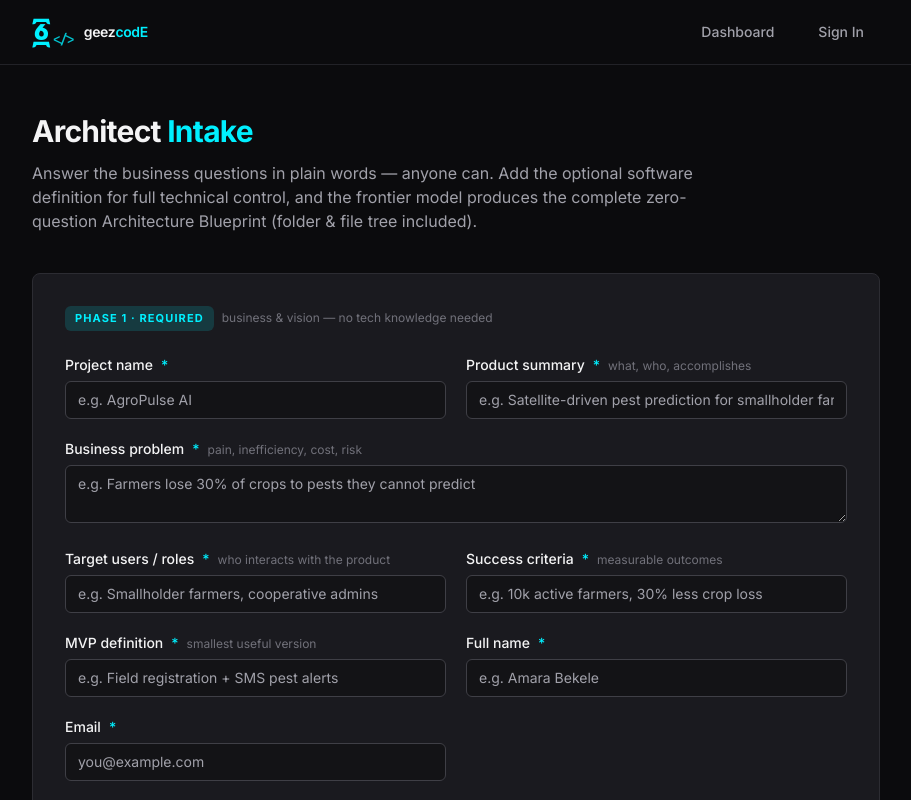
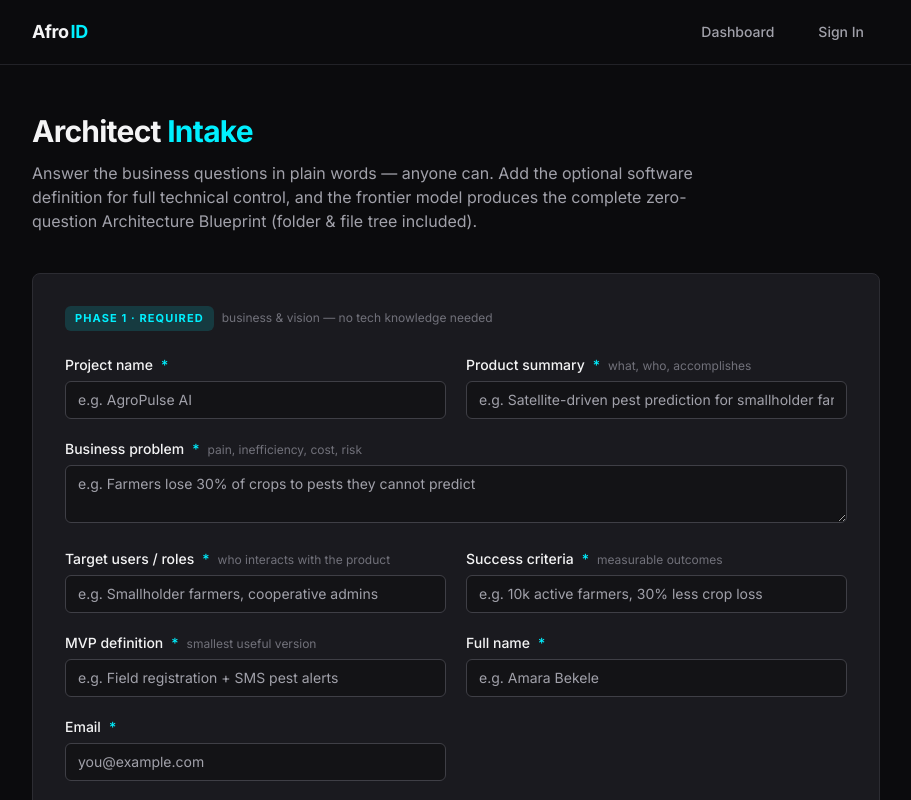
Before and after one commit to enrolconsultancy1-hue/Afroid, a Next.js app in the folder apps/web/: page /intake in a window 1280 px wide. Shown: the top 800 px of the page, without its empty margins (184-1095 px from the left). Built offline with nearby package versions, Linux system fonts and the light colour scheme.

Commit message:
brand(web): replace geezcodE logo with AfroID brand on intake, login, register, dashboard pages

```diff
--- a/apps/web/src/app/dashboard/page.tsx
+++ b/apps/web/src/app/dashboard/page.tsx
@@ -4,7 +4,7 @@ import { useEffect, useState } from "react";
 import Link from "next/link";
 import { useRouter } from "next/navigation";
 import { useAuthStore } from "@/stores/auth-store";
-import { GeezCodeLogo } from "@/components/geezcode-logo";
+
 import { projectsApi, type Project } from "@/lib/api-client";
 
 export default function DashboardPage() {
@@ -64,8 +64,9 @@ export default function DashboardPage() {
       <nav className="border-b border-surface-200 dark:border-surface-800 bg-surface-0 dark:bg-surface-950">
         <div className="mx-auto flex h-16 max-w-7xl items-center justify-between px-6">
           <div className="flex items-center gap-6">
-            <Link href="/dashboard" className="flex items-center gap-2">
-              <GeezCodeLogo size={32} showWordmark={true} />
+            <Link href="/dashboard" className="flex items-baseline gap-0.5 text-lg font-bold tracking-tight">
+              <span className="text-surface-900 dark:text-surface-100">Afro</span>
+              <span className="text-brand-500">ID</span>
             </Link>
             <div className="hidden items-center gap-1 md:flex">
               <Link href="/dashboard" className="rounded-lg px-3 py-2 text-sm font-medium bg-surface-100 dark:bg-surface-800 text-surface-900 dark:text-surface-50">
--- a/apps/web/src/app/intake/page.tsx
+++ b/apps/web/src/app/intake/page.tsx
@@ -2,7 +2,7 @@
 
 import { useState } from "react";
 import Link from "next/link";
-import { GeezCodeLogo } from "@/components/geezcode-logo";
+
 import { intakeApi, type IntakeIdea } from "@/lib/api-client";
 
 interface FieldDef {
@@ -216,8 +216,9 @@ export default function IntakePage() {
       {/* Header */}
       <nav className="border-b border-surface-800 bg-surface-950">
         <div className="mx-auto flex h-16 max-w-4xl items-center justify-between px-6">
-          <Link href="/" className="flex items-center gap-2">
-            <GeezCodeLogo size={32} showWordmark={true} />
+          <Link href="/" className="flex items-baseline gap-0.5 text-lg font-bold tracking-tight">
+            <span className="text-surface-100">Afro</span>
+            <span className="text-brand-500">ID</span>
           </Link>
           <div className="flex items-center gap-3">
             <Link href="/dashboard" className="btn-ghost text-sm">
--- a/apps/web/src/app/login/page.tsx
+++ b/apps/web/src/app/login/page.tsx
@@ -6,7 +6,7 @@ import { useRouter } from "next/navigation";
 import { useForm } from "react-hook-form";
 import { zodResolver } from "@hookform/resolvers/zod";
 import { z } from "zod";
-import { GeezCodeLogo } from "@/components/geezcode-logo";
+
 import { useAuthStore } from "@/stores/auth-store";
 
 const GOOGLE_CLIENT_ID = process.env.NEXT_PUBLIC_GOOGLE_CLIENT_ID || "";
@@ -114,7 +114,7 @@ export default function LoginPage() {
         {/* Header */}
         <div className="text-center">
           <Link href="/" className="inline-flex items-center gap-2">
-            <GeezCodeLogo size={40} showWordmark={false} />
+            <span className="text-2xl font-bold tracking-tight"><span className="text-surface-100">Afro</span><span className="text-brand-500">ID</span></span>
           </Link>
           <h1 className="mt-6 text-2xl font-bold">Welcome back</h1>
           <p className="mt-2 text-sm text-surface-500">
--- a/apps/web/src/app/register/page.tsx
+++ b/apps/web/src/app/register/page.tsx
@@ -6,7 +6,7 @@ import { useRouter } from "next/navigation";
 import { useForm } from "react-hook-form";
 import { zodResolver } from "@hookform/resolvers/zod";
 import { z } from "zod";
-import { GeezCodeLogo } from "@/components/geezcode-logo";
+
 import { useAuthStore } from "@/stores/auth-store";
 
 const registerSchema = z.object({
@@ -60,7 +60,7 @@ export default function RegisterPage() {
         {/* Header */}
         <div className="text-center">
           <Link href="/" className="inline-flex items-center gap-2">
-            <GeezCodeLogo size={40} showWordmark={false} />
+            <span className="text-2xl font-bold tracking-tight"><span className="text-surface-100">Afro</span><span className="text-brand-500">ID</span></span>
           </Link>
           <h1 className="mt-6 text-2xl font-bold">Create your account</h1>
           <p className="mt-2 text-sm text-surface-500">
```
